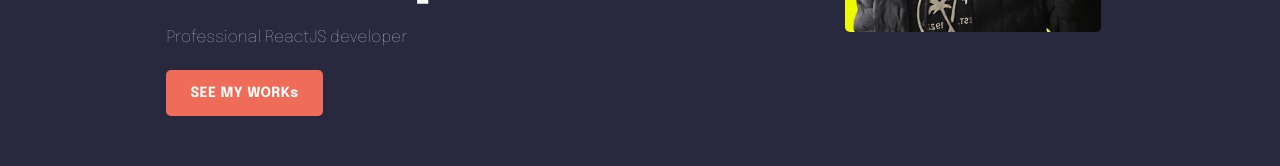
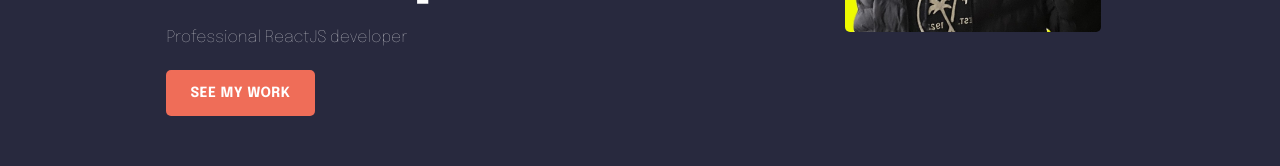
Before and after one commit to A-Shaarawi/AG-Portfolio, a React (Vite) app: page / in a window 1280 px wide. Shown: the part 437-603 px from the top of the page. Built offline with nearby package versions, Linux system fonts and the light colour scheme.

Commit message:
Update landing.jsx

```diff
--- a/src/components/landing.jsx
+++ b/src/components/landing.jsx
@@ -9,7 +9,7 @@ function Landing() {
         <span className='landing--name'>Abdelrahman Shaarawi</span>
         <span className='landing--job'>Front-End web developer</span>
         <span className='landing--profession'>Professional ReactJS developer</span>
-        <a href="#projects" className='landing--button'>SEE MY WORKs</a>
+        <a href="#projects" className='landing--button'>SEE MY WORK</a>
         <img src='IMG_4204.jpeg' />
     </div>
   )
```
